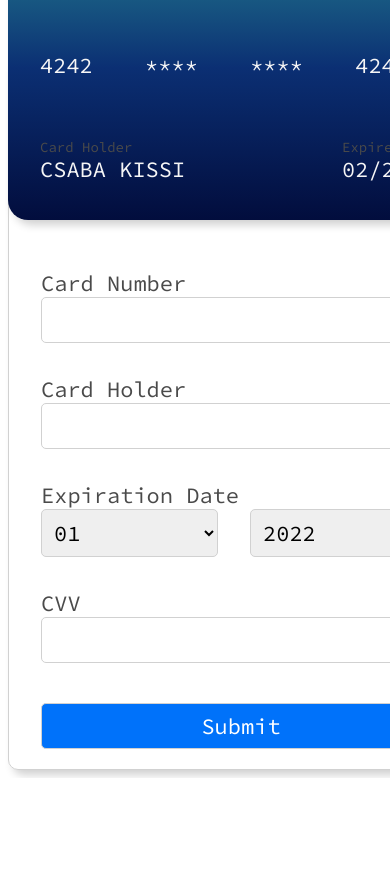
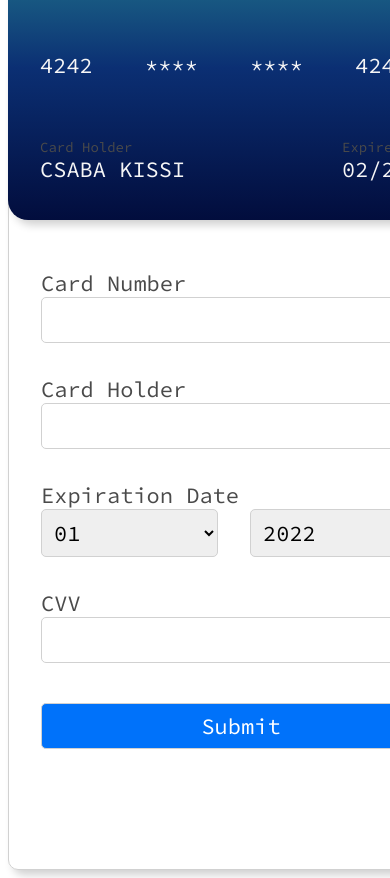
Before and after one commit to kayegalon/credit-card-form, a plain HTML site: page index.html in a window 390 px wide. Shown: the part 92-970 px from the top of the page. Before the commit the page ends 870 px from the top, so only its background shows below. Drawn offline with Linux system fonts and the light colour scheme.

Commit message:
Update styles.css

```diff
--- a/styles.css
+++ b/styles.css
@@ -123,8 +123,8 @@ input[type="submit"]:active {
 
 @media (max-width: 800px) {
 	#credit-card-form {
-		width: 600px;
-		height: 500px;
+		width: 400px;
+		height: 600px;
 	}
 
 	select {
@@ -136,9 +136,3 @@ input[type="submit"]:active {
 		flex-direction: column;
 	}
 }
-
-@media (max-width: 414px) {
-	#credit-card-form {
-		width: 400px;
-	}
-}
```
